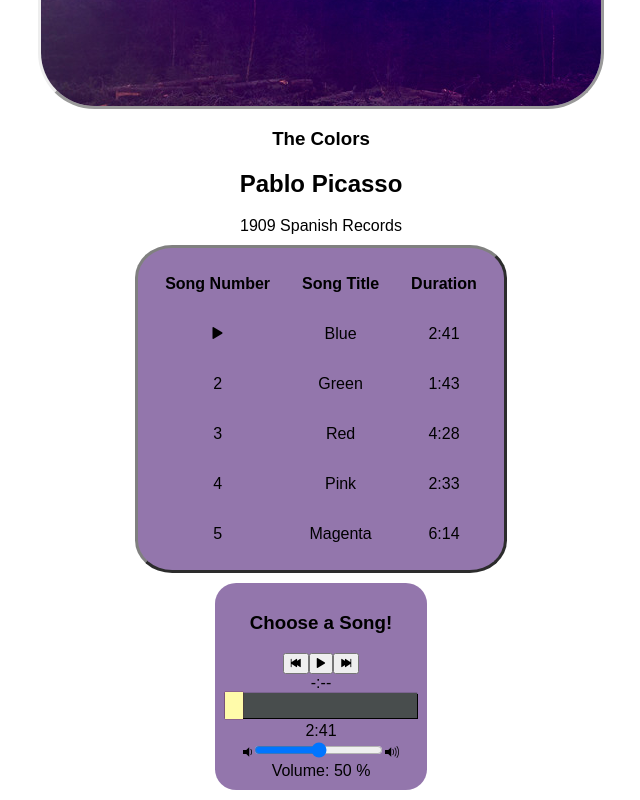
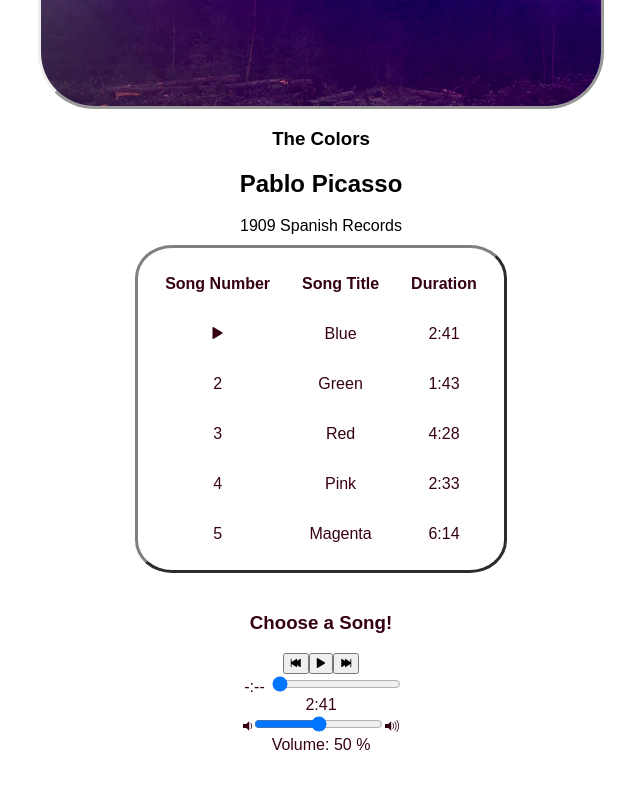
Before and after one commit to ctrachte/Music-Player-PWA, a React (Create React App) app: page /album/the-colors in a window 1280 px wide. Shown: the part 565-1365 px from the top of the page, without its empty margins (319-959 px from the left). After the commit the page ends 1339 px from the top, so only its background shows below. Built offline with nearby package versions, Linux system fonts and the light colour scheme.

Commit message:
change color pallete remove custom seek-bar styling

```diff
--- a/src/App.css
+++ b/src/App.css
@@ -24,7 +24,7 @@ th, td {
 }
 
 .song:hover {
-  background-color: #FFFBAA;
+  background-color: #C80155;
 }
 
 #song-list {
@@ -60,100 +60,9 @@ img {
 }
 
 /* color palette: */
-.color-primary-0 { background-color: #522B72 }	/* Main Primary color */
-.color-primary-1 { background-color: #9376AC }
-.color-primary-2 { background-color: #704C8F }
-.color-primary-3 { background-color: #371356 }
-.color-primary-4 { background-color: #210439 }
 
-.color-complement-0 { background-color: #AAA539 }	/* Main Complement color */
-.color-complement-1 { background-color: #FFFBAA }
-.color-complement-2 { background-color: #D4D06A }
-.color-complement-3 { background-color: #807B15 }
-.color-complement-4 { background-color: #555100 }
-
-input[type=range].seek-bar {
-  -webkit-appearance: none;
-  width: 100%;
-  margin: 0.7px 0;
-}
-input[type=range].seek-bar:focus {
-  outline: none;
-}
-input[type=range].seek-bar::-webkit-slider-runnable-track {
-  width: 100%;
-  height: 25.6px;
-  cursor: pointer;
-  box-shadow: 1px 1px 0px #000000, 0px 0px 1px #0d0d0d;
-  background: #484d4d;
-  border-radius: 0px;
-  border: 0px solid #010101;
-}
-input[type=range].seek-bar::-webkit-slider-thumb {
-  box-shadow: 0px 0px 1px #670000, 0px 0px 0px #810000;
-  border: 0px solid #ff1e00;
-  height: 27px;
-  width: 18px;
-  border-radius: 0px;
-  background: #FFFBAA;
-  cursor: pointer;
-  -webkit-appearance: none;
-  margin-top: -0.7px;
-}
-input[type=range].seek-bar:focus::-webkit-slider-runnable-track {
-  background: #c3c7c7;
-}
-input[type=range].seek-bar::-moz-range-track {
-  width: 100%;
-  height: 25.6px;
-  cursor: pointer;
-  box-shadow: 1px 1px 0px #000000, 0px 0px 1px #0d0d0d;
-  background: #484d4d;
-  border-radius: 0px;
-  border: 0px solid #010101;
-}
-input[type=range].seek-bar::-moz-range-thumb {
-  box-shadow: 0px 0px 1px #670000, 0px 0px 0px #810000;
-  border: 0px solid #ff1e00;
-  height: 27px;
-  width: 18px;
-  border-radius: 0px;
-  background: #FFFBAA;
-  cursor: pointer;
-}
-input[type=range].seek-bar::-ms-track {
-  width: 100%;
-  height: 25.6px;
-  cursor: pointer;
-  background: transparent;
-  border-color: transparent;
-  color: transparent;
-}
-input[type=range].seek-bar::-ms-fill-lower {
-  background: #000000;
-  border: 0px solid #010101;
-  border-radius: 0px;
-  box-shadow: 1px 1px 0px #000000, 0px 0px 1px #0d0d0d;
-}
-input[type=range].seek-bar::-ms-fill-upper {
-  background: #484d4d;
-  border: 0px solid #010101;
-  border-radius: 0px;
-  box-shadow: 1px 1px 0px #000000, 0px 0px 1px #0d0d0d;
-}
-input[type=range].seek-bar::-ms-thumb {
-  box-shadow: 0px 0px 1px #670000, 0px 0px 0px #810000;
-  border: 0px solid #ff1e00;
-  height: 27px;
-  width: 18px;
-  border-radius: 0px;
-  background: #FFFBAA;
-  cursor: pointer;
-  height: 25.6px;
-}
-input[type=range].seek-bar:focus::-ms-fill-lower {
-  background: #484d4d;
-}
-input[type=range].seek-bar:focus::-ms-fill-upper {
-  background: #c3c7c7;
-}
+.color-primary-0 { color: #80073A }	/* Main Primary color */
+.color-primary-1 { color: #C80155 }
+.color-primary-2 { color: #9F0A48 }
+.color-primary-3 { color: #5A0026 }
+.color-primary-4 { color: #350016 }
--- a/src/components/Album.js
+++ b/src/components/Album.js
@@ -1,7 +1,6 @@
 import React, { Component } from 'react';
 import albumData from './../data/albums';
 import PlayerBar from './PlayerBar';
-
 
 class Album extends Component {
   constructor(props) {
@@ -133,7 +132,7 @@ class Album extends Component {
             <div id="release-info">{this.state.album.releaseInfo}</div>
           </div>
         </section>
-          <table id="song-list" className="color-primary-1">
+          <table id="song-list" className="color-primary-4">
             <colgroup>
               <col id="song-number-column" />
               <col id="song-title-column" />
--- a/src/components/PlayerBar.js
+++ b/src/components/PlayerBar.js
@@ -3,7 +3,7 @@ import React, { Component } from 'react';
 class PlayerBar extends Component {
   render() {
     return (
-      <section className="player-bar color-primary-1 center">
+      <section className="player-bar color-primary-4 center">
         <h1>{this.props.isPlaying ? ("Now Playing: " + "'" + this.props.songTitle + "'") : "Choose a Song!"}</h1>
         <section id="buttons">
           <button id="previous" onClick={this.props.handlePrevClick}>
```
